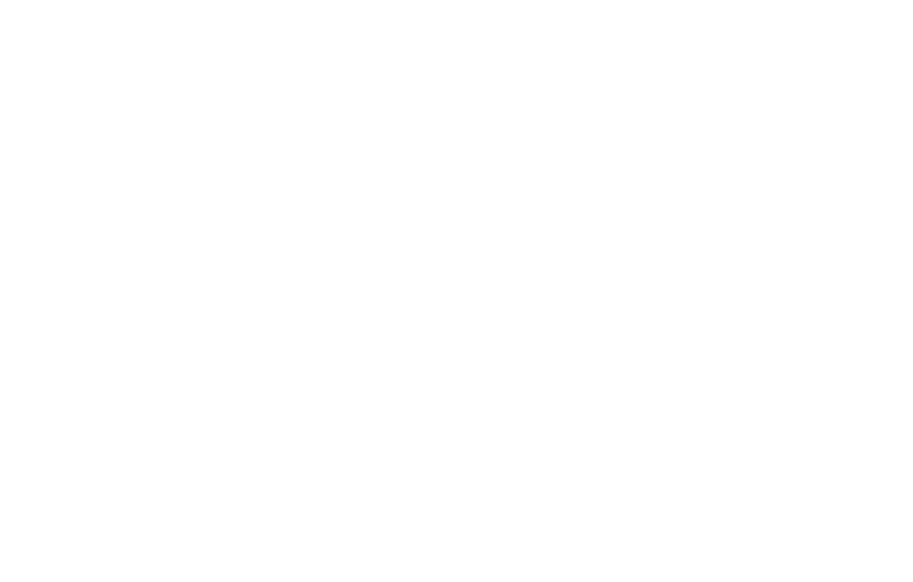
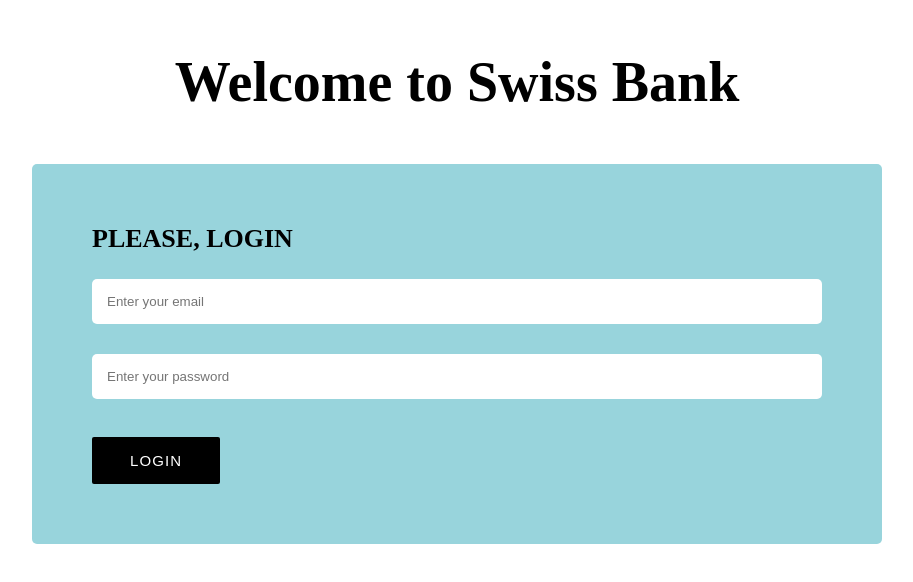
Before and after one commit to rakib5561/Simple_Swiss_Bank_Management_, a plain HTML site: page index.html in a window 1280 px wide. Shown: the whole page, without its empty margins (183-1096 px from the left). Drawn offline with Linux system fonts and the light colour scheme.

Commit message:
login athutication page completed

```diff
--- a/index.html
+++ b/index.html
@@ -11,6 +11,27 @@
 </head>
 <body>
 
+    <header>
+        <div class="page-container">
+           <div class="header-title">
+            <h1>Welcome to Swiss Bank</h1>
+           </div>
+        </div>
+    </header>
+
+    <main>
+        <section class="page-container">
+           <div class="login-authentication">
+                <h3>Please, Login</h3>
+                <div class="login-form">
+                    <input type="email" name="" id="user-email" placeholder="Enter your email">
+                    <input type="password" name="" id="user-pass" placeholder="Enter your password">
+                    <button id="btn-login" class="login-btn">Login</button>
+                </div>
+
+           </div>
+        </section>
+    </main>
 
 
     <!-- JS file link -->
--- a/js/app.js
+++ b/js/app.js
@@ -0,0 +1,22 @@
+// login Athuntication code
+document.getElementById('btn-login').addEventListener('click', function(){
+    //get user input email and pass
+    const emaliField = document.getElementById('user-email');
+    const email = emaliField.value;
+
+    const passField = document.getElementById("user-pass");
+    const pass = passField.value;
+
+    // verify email and password
+
+    if(email === 'user@gmail.com' && pass === 'user1234'){
+        console.log('valid user');
+        emaliField.value = '';
+        passField.value = '';
+    }
+    else{
+        alert('Invaild user or password');
+        emaliField.value = '';
+        passField.value = '';
+    }
+})
--- a/style/style.css
+++ b/style/style.css
@@ -3,3 +3,65 @@
     padding: 0;
     box-sizing: border-box;
 }
+
+.page-container{
+    max-width: 1280px;
+    padding: 0px 40px;
+    margin:  0 auto;
+}
+
+.header-title{
+    text-align: center;
+    padding-top: 50px;
+    margin-bottom: 50px;
+    font-size: 28px;
+}
+
+.login-authentication{
+    width: 850px;
+    margin: 0 auto;
+    padding: 60px;
+    background-color: #98D4DC;
+    border-radius: 5px;
+    transition: 0.1s all ease-in-out;
+}
+
+.login-authentication h3{
+    font-size: 26px;
+    text-transform: uppercase;
+}
+
+.login-form{
+    padding-top: 25px;
+    display: flex;
+    flex-wrap: wrap;
+    gap: 30px;
+}
+
+.login-form input{
+    width: 100%;
+    padding: 15px 15px;
+    outline: none;
+    border: none;
+    border-radius: 5px;
+}
+
+.login-btn{
+    font-size: 15px;
+    letter-spacing: 1.1px;
+    text-transform: uppercase;
+    padding: 15px 38px;
+    margin-top: 8px;
+    color: white;
+    background-color: black;
+    border: none;
+    border-radius: 2px;
+    cursor: pointer;
+}
+.login-btn:hover{
+    color: black;
+    background-color: transparent;
+    border: 2px solid black;
+    padding: 14px 36px;
+    transition: 0.1s all ease-in-out;
+}
```
